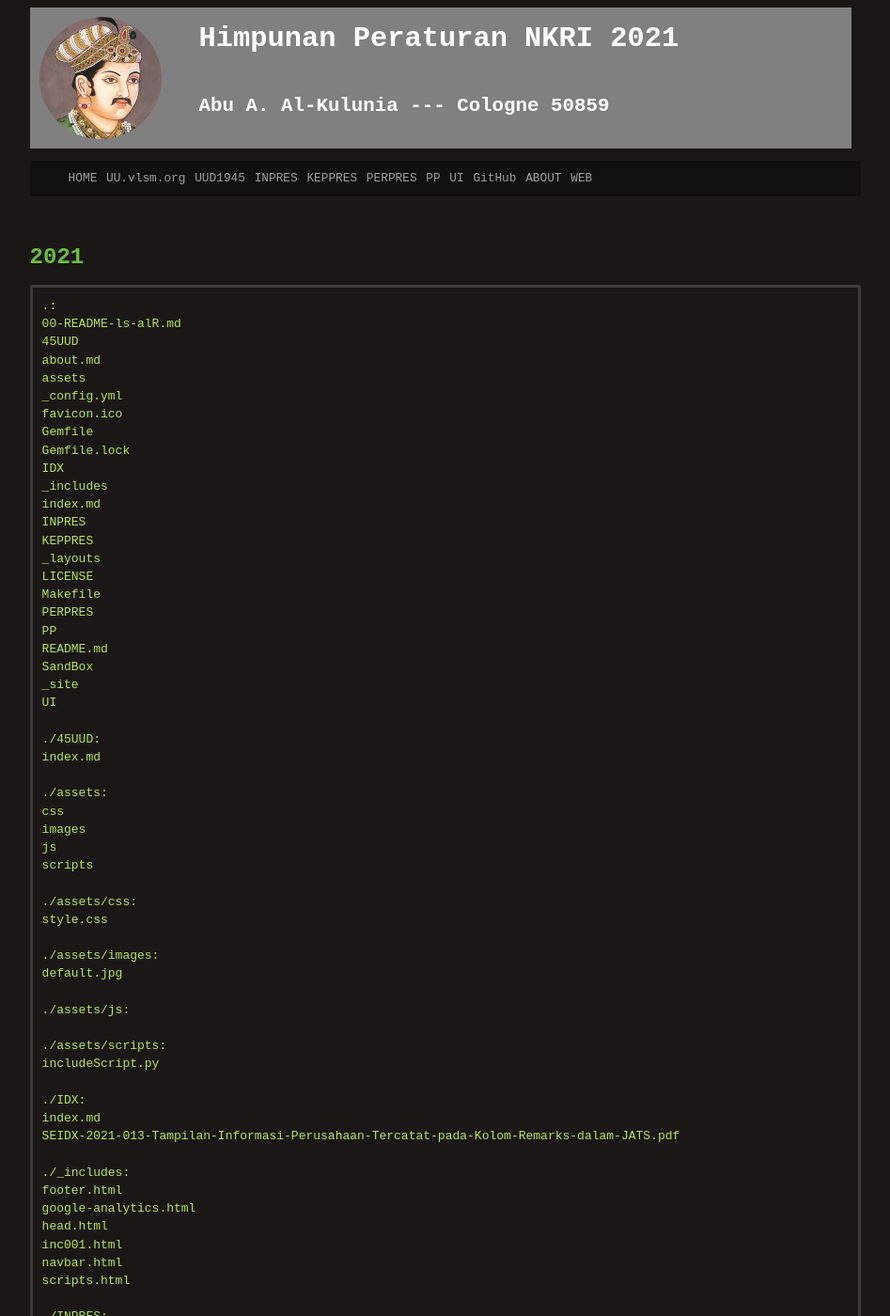
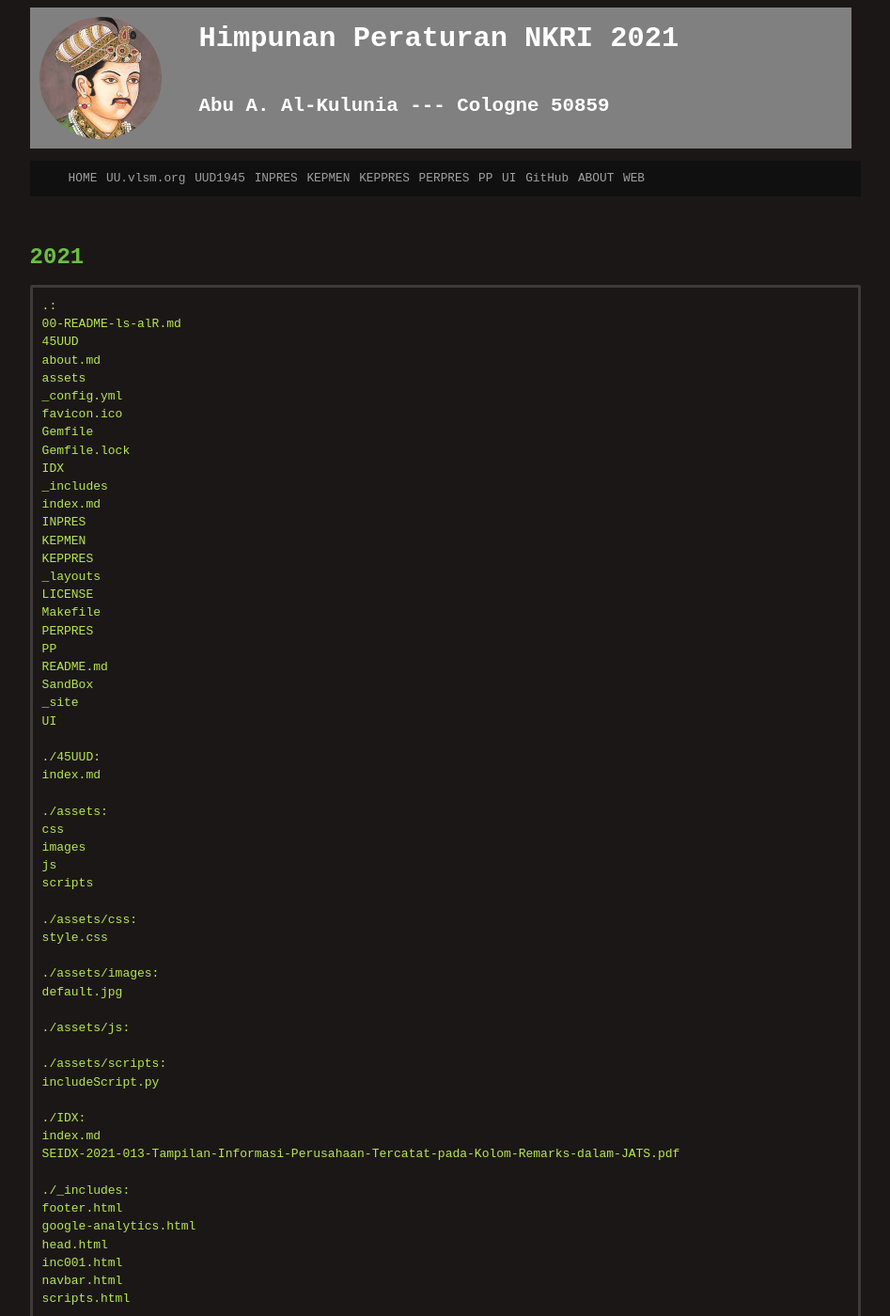
Before and after one commit to UUPPRI/2021, a Jekyll site: the page built from 00-README-ls-alR.md, in a window 1280 px wide and 1400 px high. Shown: the whole window at 94% size, without its empty margins (166-1113 px from the left). Built offline with Jekyll 4.4.1, drawn with Linux system fonts in a browser that asks for light colours; some of the changed text lies outside the part shown.

Commit message:
new file:   KEPMEN/AGAMA/index.md new file:   KEPMEN/DAGRI/index.md new file:   KEPMEN/KEMNAKER/index.md new file:   KEPMEN/LU/index.md new file:   KEPMEN/POLHUKAM/index.md new file:   KEPMEN/POLKAM/index.md new file:   KEPMEN/SESNEG/index.md new file:   KEPMEN/index.md

```diff
--- a/00-README-ls-alR.md
+++ b/00-README-ls-alR.md
@@ -18,6 +18,7 @@ IDX
 _includes
 index.md
 INPRES
+KEPMEN
 KEPPRES
 _layouts
 LICENSE
@@ -62,6 +63,30 @@ navbar.html
 scripts.html
 
 ./INPRES:
+index.md
+
+./KEPMEN:
+AGAMA
+DAGRI
+KEMNAKER
+LU
+POLHUKAM
+POLKAM
+SESNEG
+
+./KEPMEN/AGAMA:
+
+./KEPMEN/DAGRI:
+
+./KEPMEN/KEMNAKER:
+
+./KEPMEN/LU:
+
+./KEPMEN/POLHUKAM:
+
+./KEPMEN/POLKAM:
+
+./KEPMEN/SESNEG:
 
 ./KEPPRES:
 index.md
--- a/_includes/navbar.html
+++ b/_includes/navbar.html
@@ -10,6 +10,7 @@
     <li class='listitem'><a href='https://uu.vlsm.org/'>UU.vlsm.org</a></li>
     <li class='listitem'><a href='{{ site.baseurl }}/45UUD/'>UUD1945</a></li>
     <li class='listitem'><a href='{{ site.baseurl }}/INPRES/'>INPRES</a></li>
+    <li class='listitem'><a href='{{ site.baseurl }}/KEPMEN/'>KEPMEN</a></li>
     <li class='listitem'><a href='{{ site.baseurl }}/KEPPRES/'>KEPPRES</a></li>
     <li class='listitem'><a href='{{ site.baseurl }}/PERPRES/'>PERPRES</a></li>
     <li class='listitem'><a href='{{ site.baseurl }}/PP/'>PP</a></li>
```
Also changed, not shown: other parts of 00-README-ls-alR.md (+4 -0 lines), KEPMEN/AGAMA/index.md (added, +4 -0 lines), KEPMEN/DAGRI/index.md (added, +4 -0 lines), KEPMEN/KEMNAKER/index.md (added, +4 -0 lines), KEPMEN/LU/index.md (added, +4 -0 lines), KEPMEN/POLHUKAM/index.md (added, +4 -0 lines), KEPMEN/POLKAM/index.md (added, +4 -0 lines), KEPMEN/SESNEG/index.md (added, +4 -0 lines), KEPMEN/index.md (added, +11 -0 lines), index.md (+2 -1 lines), 1 other file.
